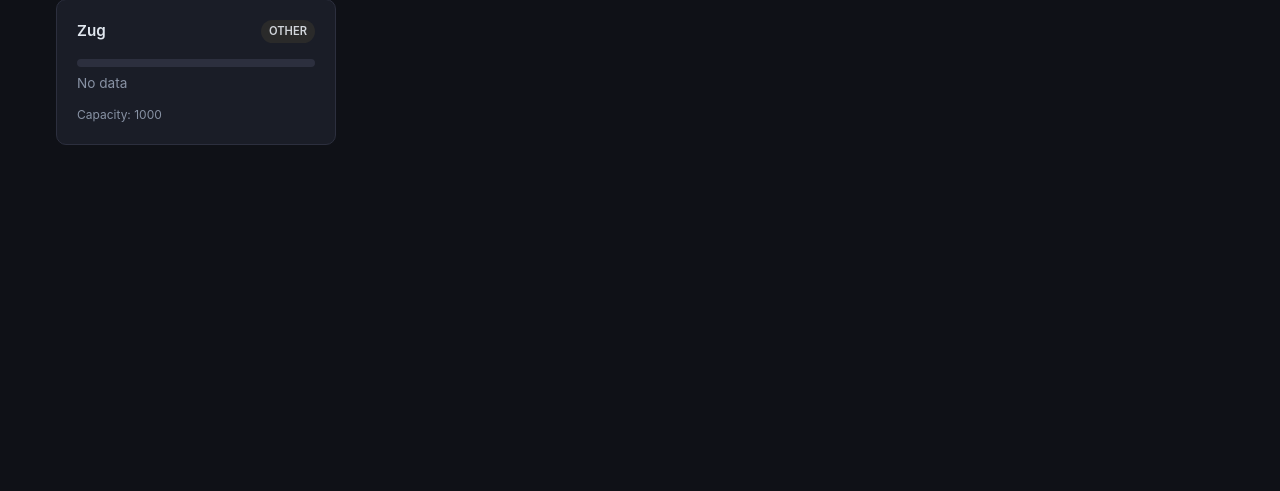
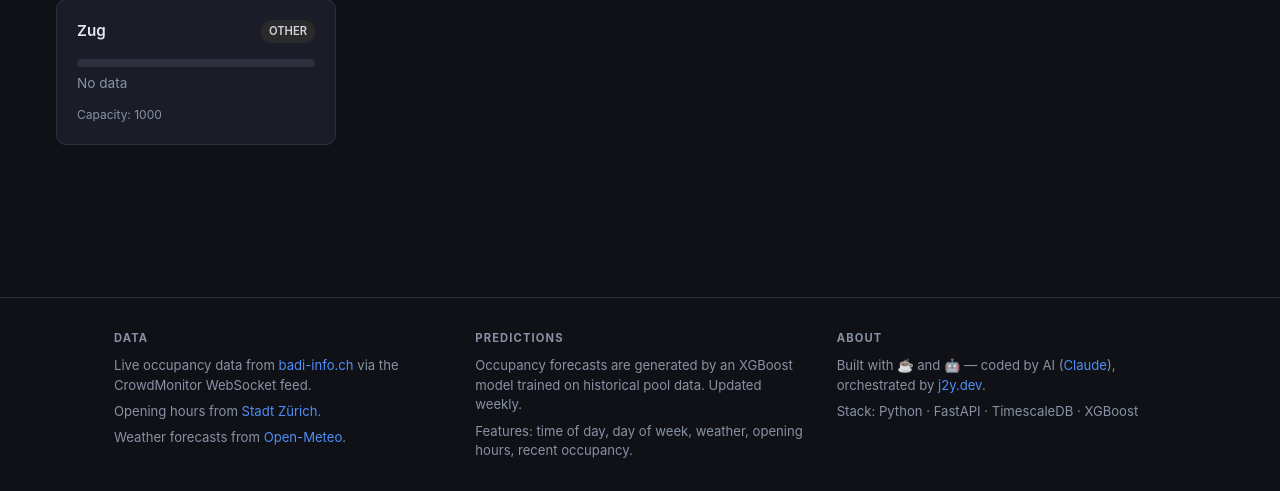
Before and after one commit to mekanics/badifrei, a FastAPI app: page / in a window 1280 px wide. Shown: the part 1960-2451 px from the top of the page. Before the commit the page ends 2105 px from the top, so only its background shows below. Run offline with FastAPI, Linux system fonts and the light colour scheme; data that the repository does not hold is empty.

Commit message:
feat: add site footer with data sources, model info, and credits

```diff
--- a/api/static/style.css
+++ b/api/static/style.css
@@ -342,3 +342,41 @@ input[type='date'] {
 		gap: 0.5rem;
 	}
 }
+
+/* Footer */
+.site-footer {
+  margin-top: 4rem;
+  border-top: 1px solid var(--border);
+  background: var(--card);
+  padding: 2rem 0 1.5rem;
+}
+.footer-inner {
+  max-width: 1100px;
+  margin: 0 auto;
+  padding: 0 1.5rem;
+  display: grid;
+  grid-template-columns: repeat(auto-fit, minmax(220px, 1fr));
+  gap: 2rem;
+}
+.footer-heading {
+  display: block;
+  font-size: 0.7rem;
+  font-weight: 700;
+  text-transform: uppercase;
+  letter-spacing: 0.1em;
+  color: var(--muted);
+  margin-bottom: 0.6rem;
+}
+.footer-col p {
+  font-size: 0.82rem;
+  color: var(--muted);
+  margin: 0 0 0.4rem;
+  line-height: 1.5;
+}
+.footer-col a {
+  color: var(--accent);
+  text-decoration: none;
+}
+.footer-col a:hover {
+  text-decoration: underline;
+}
--- a/api/templates/base.html
+++ b/api/templates/base.html
@@ -13,5 +13,25 @@
   <main class="container">
     {% block content %}{% endblock %}
   </main>
+  <footer class="site-footer">
+    <div class="footer-inner">
+      <div class="footer-col">
+        <span class="footer-heading">Data</span>
+        <p>Live occupancy data from <a href="https://badi-info.ch" target="_blank" rel="noopener">badi-info.ch</a> via the CrowdMonitor WebSocket feed.</p>
+        <p>Opening hours from <a href="https://www.stadt-zuerich.ch/de/stadtleben/sport-und-erholung/sport-und-badeanlagen.html" target="_blank" rel="noopener">Stadt Zürich</a>.</p>
+        <p>Weather forecasts from <a href="https://open-meteo.com" target="_blank" rel="noopener">Open-Meteo</a>.</p>
+      </div>
+      <div class="footer-col">
+        <span class="footer-heading">Predictions</span>
+        <p>Occupancy forecasts are generated by an XGBoost model trained on historical pool data. Updated weekly.</p>
+        <p>Features: time of day, day of week, weather, opening hours, recent occupancy.</p>
+      </div>
+      <div class="footer-col">
+        <span class="footer-heading">About</span>
+        <p>Built with ☕ and 🤖 — coded by AI (<a href="https://anthropic.com/claude" target="_blank" rel="noopener">Claude</a>), orchestrated by <a href="https://j2y.dev" target="_blank" rel="noopener">j2y.dev</a>.</p>
+        <p>Stack: Python · FastAPI · TimescaleDB · XGBoost</p>
+      </div>
+    </div>
+  </footer>
 </body>
 </html>
```
